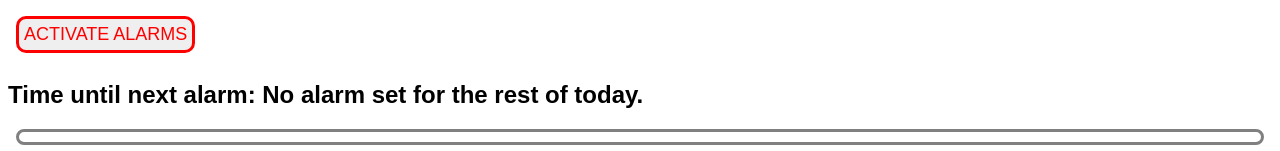
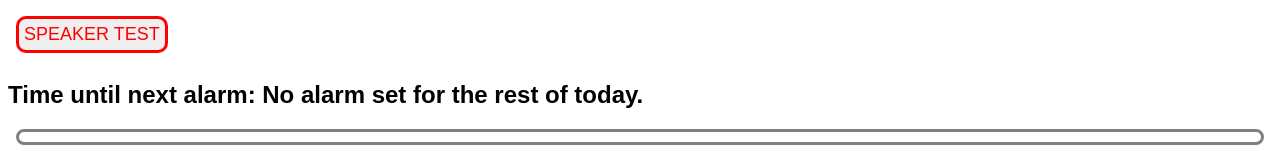
Before and after one commit to stuart-rickard/alarm-thor-xp, a plain HTML site: page index.html in a window 1280 px wide. Shown: the top 151 px of the page. Drawn offline with Linux system fonts and the light colour scheme.

Commit message:
rename button to SPEAKER TEST

```diff
--- a/index.html
+++ b/index.html
@@ -12,7 +12,7 @@
     <!-- <p>Page has changed -- be sure to save!</p> -->
     <!-- </div> -->
     <button id="activate-alarms-btn" data-do="change-appearance">
-      ACTIVATE ALARMS
+      SPEAKER TEST
     </button>
     <!-- <div class="clock-adjust">
       <p>
```
